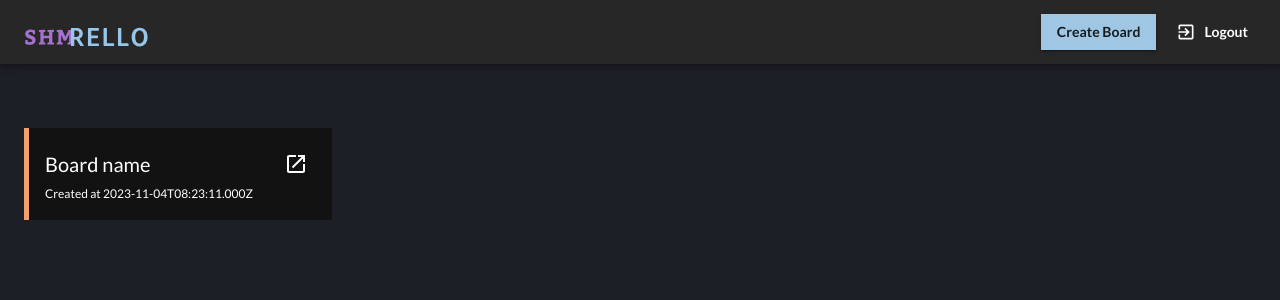
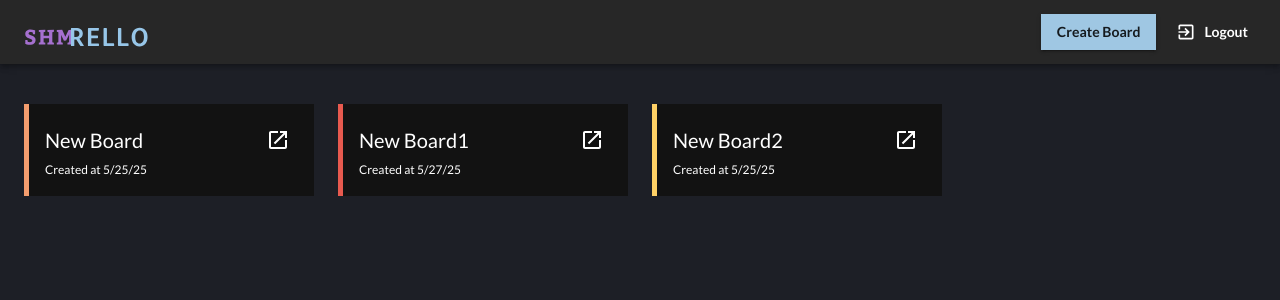
Before and after one commit to IvanOrsh/shmrello, a React (Vite) app: page /boards in a window 1280 px wide. Shown: the top 300 px of the page. Built offline with nearby package versions, Linux system fonts and the light colour scheme; no server answers; sample sign-in values are in the browser's storage; what simple-zustand-devtools would draw is missing.

Commit message:
refactor: board entity

```diff
--- a/src/entities/Board/index.ts
+++ b/src/entities/Board/index.ts
@@ -1,2 +1,4 @@
 export type { Board, BoardData } from "./model/Board";
 export { default as NoBoards } from "./ui/NoBoards/NoBoards";
+export { default as Boards } from "./ui/Boards/Boards";
+export { colors } from "./model/colorsForTasks";
--- a/src/entities/Board/model/Board.ts
+++ b/src/entities/Board/model/Board.ts
@@ -1,10 +1,12 @@
 export type Board = {
+  id: string;
   name: string;
   color: string;
-  createdAt: Date;
+  createdAt: string;
 };
 
 export type BoardData = {
-  updatedAt: Date;
+  id: string;
+  updatedAt: string;
   tabs: string[];
 };
--- /dev/null
+++ b/src/entities/Board/ui/BoardCard/BoardCard.tsx
@@ -0,0 +1,37 @@
+import { Grid, Stack, Typography, IconButton } from "@mui/material";
+import OpenIcon from "@mui/icons-material/Launch";
+
+type BoardCardProps = {
+  name: string;
+  color: string;
+  createdAt: string;
+};
+
+const BoardCard = ({ color, name, createdAt }: BoardCardProps) => {
+  return (
+    <Grid item xs={3}>
+      <Stack
+        p={2}
+        bgcolor="background.paper"
+        borderLeft="5px solid"
+        borderColor={color}
+      >
+        <Stack
+          direction="row"
+          justifyContent="space-between"
+          alignItems="center"
+        >
+          <Typography fontWeight={400} variant="h6">
+            {name}
+          </Typography>
+          <IconButton>
+            <OpenIcon />
+          </IconButton>
+        </Stack>
+        <Typography variant="caption">Created at {createdAt}</Typography>
+      </Stack>
+    </Grid>
+  );
+};
+
+export default BoardCard;
--- /dev/null
+++ b/src/entities/Board/ui/Boards/Boards.tsx
@@ -0,0 +1,21 @@
+import { Stack, Grid } from "@mui/material";
+import BoardCard from "../BoardCard/BoardCard";
+import { Board } from "../../model/Board";
+
+type BoardsProps = {
+  boards: Board[];
+};
+
+const Boards = ({ boards }: BoardsProps) => {
+  return (
+    <Stack px={3} mt={5}>
+      <Grid container spacing={3}>
+        {boards.map(({ id, color, name, createdAt }) => (
+          <BoardCard key={id} name={name} color={color} createdAt={createdAt} />
+        ))}
+      </Grid>
+    </Stack>
+  );
+};
+
+export default Boards;
--- a/src/features/createBoard/ui/CreateBoardModal/CreateBoardModal.tsx
+++ b/src/features/createBoard/ui/CreateBoardModal/CreateBoardModal.tsx
@@ -8,7 +8,7 @@ import {
   Button,
 } from "@mui/material";
 
-import { colors } from "./colorsForTasks";
+import { colors } from "@entities/Board/model/colorsForTasks";
 import ModalHeader from "@shared/ui/ModalHeader/ModalHeader";
 
 type CreateBoardModalProps = {
--- a/src/pages/BoardsPage/ui/BoardsPage.tsx
+++ b/src/pages/BoardsPage/ui/BoardsPage.tsx
@@ -1,11 +1,29 @@
 import { useState } from "react";
-import { Stack, Grid, Typography, IconButton, Box } from "@mui/material";
-import OpenIcon from "@mui/icons-material/Launch";
 
 import { CreateBoardModal } from "@features/createBoard";
 import { TopBar } from "@widgets/TopBar";
-import { NoBoards } from "@entities/Board";
-import { colors } from "@features/createBoard/ui/CreateBoardModal/colorsForTasks";
+import { NoBoards, Boards, Board, colors } from "@entities/Board";
+
+const boards: Board[] = [
+  {
+    id: "1",
+    name: "New Board",
+    color: colors[0],
+    createdAt: "5/25/25",
+  },
+  {
+    id: "2",
+    name: "New Board1",
+    color: colors[1],
+    createdAt: "5/27/25",
+  },
+  {
+    id: "3",
+    name: "New Board2",
+    color: colors[2],
+    createdAt: "5/25/25",
+  },
+];
 
 const BoardsPage = () => {
   const [showModal, setShowModal] = useState(false);
@@ -17,35 +35,7 @@ const BoardsPage = () => {
       <CreateBoardModal open={showModal} setOpen={setShowModal} />
 
       {/* <NoBoards /> */}
-
-      <Stack p={3} mt={5}>
-        <Grid container>
-          <Grid item xs={3}>
-            <Stack
-              p={2}
-              bgcolor="background.paper"
-              borderLeft="5px solid"
-              borderColor={colors[0]}
-            >
-              <Stack
-                direction="row"
-                justifyContent="space-between"
-                alignItems="center"
-              >
-                <Typography fontWeight={400} variant="h6">
-                  Board name
-                </Typography>
-                <IconButton>
-                  <OpenIcon />
-                </IconButton>
-              </Stack>
-              <Typography variant="caption">
-                Created at {new Date().toISOString()}
-              </Typography>
-            </Stack>
-          </Grid>
-        </Grid>
-      </Stack>
+      <Boards boards={boards} />
     </>
   );
 };
```
Also changed, not shown: src/entities/Board/model/colorsForTasks.ts (renamed from src/features/createBoard/ui/CreateBoardModal/colorsForTasks.ts).
